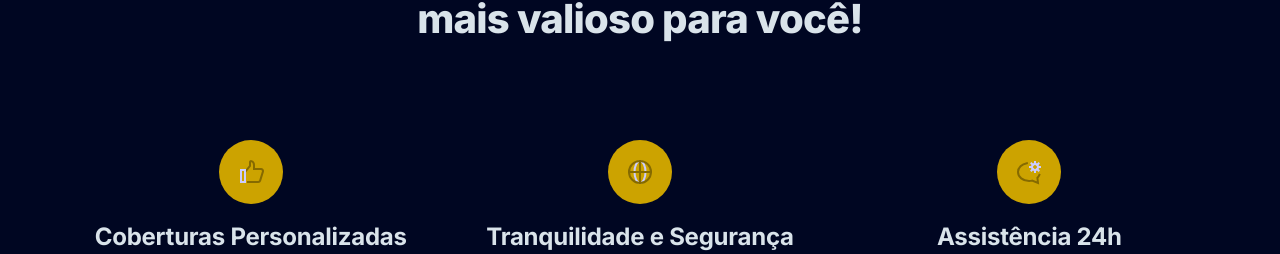
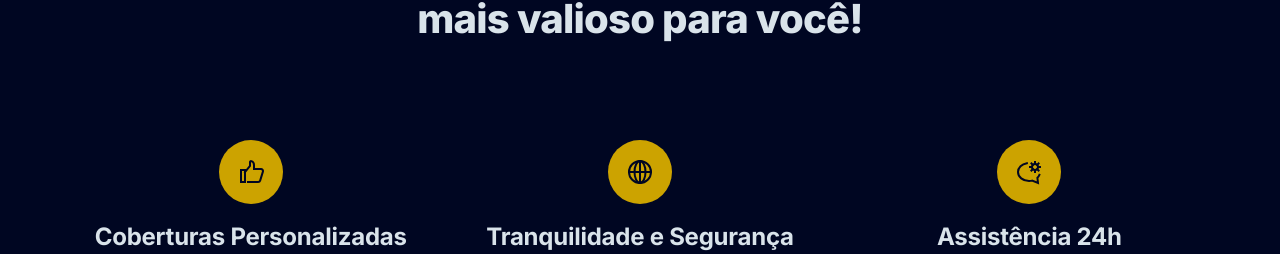
Before and after one commit to LutoBeibe/Constallation-corretora, a Next.js app: page / in a window 1280 px wide. Shown: the part 1268-1522 px from the top of the page. Built offline with nearby package versions, Linux system fonts and the light colour scheme.

Commit message:
Fix bugs

```diff
--- a/components/features.tsx
+++ b/components/features.tsx
@@ -17,8 +17,8 @@ export default function Features() {
               <svg className="w-16 h-16 mb-4" viewBox="0 0 64 64" xmlns="http://www.w3.org/2000/svg">
                 <rect className="fill-current text-purple-600" width="64" height="64" rx="32" />
                 <g strokeLinecap="square" strokeWidth="2" fill="none" fillRule="evenodd">
-                  <path className="stroke-current text-purple-100" d="M29 42h10.229a2 2 0 001.912-1.412l2.769-9A2 2 0 0042 29h-7v-4c0-2.373-1.251-3.494-2.764-3.86a1.006 1.006 0 00-1.236.979V26l-5 6" />
-                  <path className="stroke-current text-purple-300" d="M22 30h4v12h-4z" />
+                  <path className="stroke-current text-gray-900" d="M29 42h10.229a2 2 0 001.912-1.412l2.769-9A2 2 0 0042 29h-7v-4c0-2.373-1.251-3.494-2.764-3.86a1.006 1.006 0 00-1.236.979V26l-5 6" />
+                  <path className="stroke-current text-gray-900" d="M22 30h4v12h-4z" />
                 </g>
               </svg>
               <h4 className="h4 mb-2">Coberturas Personalizadas</h4>
@@ -30,9 +30,9 @@ export default function Features() {
               <svg className="w-16 h-16 mb-4" viewBox="0 0 64 64" xmlns="http://www.w3.org/2000/svg">
                 <rect className="fill-current text-purple-600" width="64" height="64" rx="32" />
                 <g transform="translate(21 21)" strokeLinecap="square" strokeWidth="2" fill="none" fillRule="evenodd">
-                  <ellipse className="stroke-current text-purple-300" cx="11" cy="11" rx="5.5" ry="11" />
-                  <path className="stroke-current text-purple-100" d="M11 0v22M0 11h22" />
-                  <circle className="stroke-current text-purple-100" cx="11" cy="11" r="11" />
+                  <ellipse className="stroke-current text-gray-900" cx="11" cy="11" rx="5.5" ry="11" />
+                  <path className="stroke-current text-gray-900" d="M11 0v22M0 11h22" />
+                  <circle className="stroke-current text-gray-900" cx="11" cy="11" r="11" />
                 </g>
               </svg>
               <h4 className="h4 mb-2">Tranquilidade e Segurança</h4>
@@ -44,9 +44,9 @@ export default function Features() {
               <svg className="w-16 h-16 mb-4" viewBox="0 0 64 64" xmlns="http://www.w3.org/2000/svg">
                 <rect className="fill-current text-purple-600" width="64" height="64" rx="32" />
                 <g transform="translate(21 22)" strokeLinecap="square" strokeWidth="2" fill="none" fillRule="evenodd">
-                  <path className="stroke-current text-purple-300" d="M17 2V0M19.121 2.879l1.415-1.415M20 5h2M19.121 7.121l1.415 1.415M17 8v2M14.879 7.121l-1.415 1.415M14 5h-2M14.879 2.879l-1.415-1.415" />
-                  <circle className="stroke-current text-purple-300" cx="17" cy="5" r="3" />
-                  <path className="stroke-current text-purple-100" d="M8.86 1.18C3.8 1.988 0 5.6 0 10c0 5 4.9 9 11 9a10.55 10.55 0 003.1-.4L20 21l-.6-5.2a9.125 9.125 0 001.991-2.948" />
+                  <path className="stroke-current text-gray-900" d="M17 2V0M19.121 2.879l1.415-1.415M20 5h2M19.121 7.121l1.415 1.415M17 8v2M14.879 7.121l-1.415 1.415M14 5h-2M14.879 2.879l-1.415-1.415" />
+                  <circle className="stroke-current text-gray-900" cx="17" cy="5" r="3" />
+                  <path className="stroke-current text-gray-900" d="M8.86 1.18C3.8 1.988 0 5.6 0 10c0 5 4.9 9 11 9a10.55 10.55 0 003.1-.4L20 21l-.6-5.2a9.125 9.125 0 001.991-2.948" />
                 </g>
               </svg>
               <h4 className="h4 mb-2">Assistência 24h</h4>
--- a/components/ui/header.tsx
+++ b/components/ui/header.tsx
@@ -25,17 +25,17 @@ export default function Header() {
           {/* Desktop navigation */}
           <nav className="hidden md:flex md:grow items-center  " >
           <div className="hidden lg:flex lg:gap-x-12 pl-5">
-            <a href="#historia" className="text-sm font-semibold leading-6 text-white ">Nossa História</a>
-            <a href="#seguro" className="text-sm font-semibold leading-6 text-white">Seguros</a>
-            <a href="#contato" className="text-sm font-semibold leading-6 text-white">Contato</a>
-            <a href="#assistencia-24h" className="text-sm font-semibold leading-6 text-white"> Assistência 24h</a>
+            <a href="#historia" className="text-sm font-semibold leading-6 text-white hover:text-gray-300 ">Nossa História</a>
+            <a href="#seguro" className="text-sm font-semibold leading-6 text-white hover:text-gray-300">Seguros</a>
+            <a href="#contato" className="text-sm font-semibold leading-6 text-white hover:text-gray-300">Contato</a>
+            <a href="#assistencia-24h" className="text-sm font-semibold leading-6 text-white hover:text-gray-300"> Assistência 24h</a>
           </div>
             {/* Desktop sign in links */}
             <ul className="flex grow justify-end flex-wrap items-center">
               <li>
                 <Link
                   href="https://portal.segurolink.com.br/env/A8BB466882C6FFCD03387838494CCADC"
-                  className="btn-sm text-white bg-purple-600 hover:bg-purple-100 ml-3"
+                  className="btn-sm text-gray-900 bg-purple-600 hover:bg-purple-100 ml-3"
                 >
                   Faça sua cotação
                 </Link>
--- a/components/ui/mobile-menu.tsx
+++ b/components/ui/mobile-menu.tsx
@@ -83,7 +83,7 @@ export default function MobileMenu() {
           <li>
             <Link
               href="https://portal.segurolink.com.br/env/A8BB466882C6FFCD03387838494CCADC"
-              className="font-medium w-full inline-flex items-center justify-center border border-transparent px-4 py-2 my-2 rounded-sm text-white bg-purple-600 hover:bg-purple-700 transition duration-150 ease-in-out" onClick={() => setMobileNavOpen(false)}
+              className="font-medium w-full inline-flex items-center justify-center border border-transparent px-4 py-2 my-2 rounded-sm text-white bg-purple-600 hover:bg-purple-100 transition duration-150 ease-in-out" onClick={() => setMobileNavOpen(false)}
             >
               Fazer Cotação !
             </Link>
```
Also changed, not shown: components/zigzag.tsx (+15 -15 lines).
